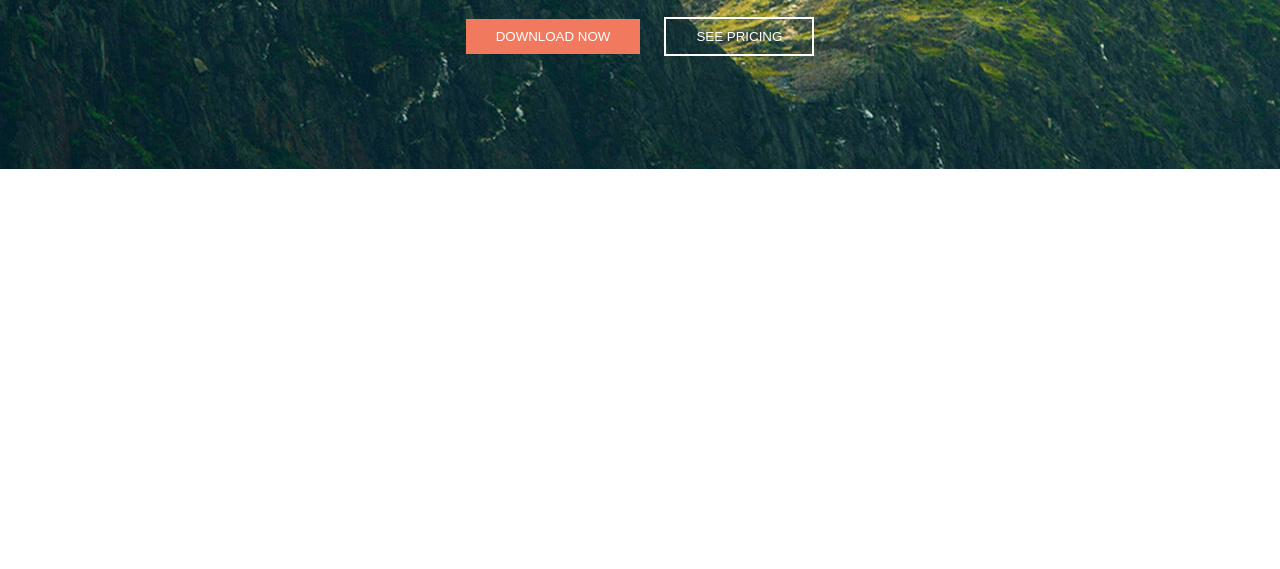
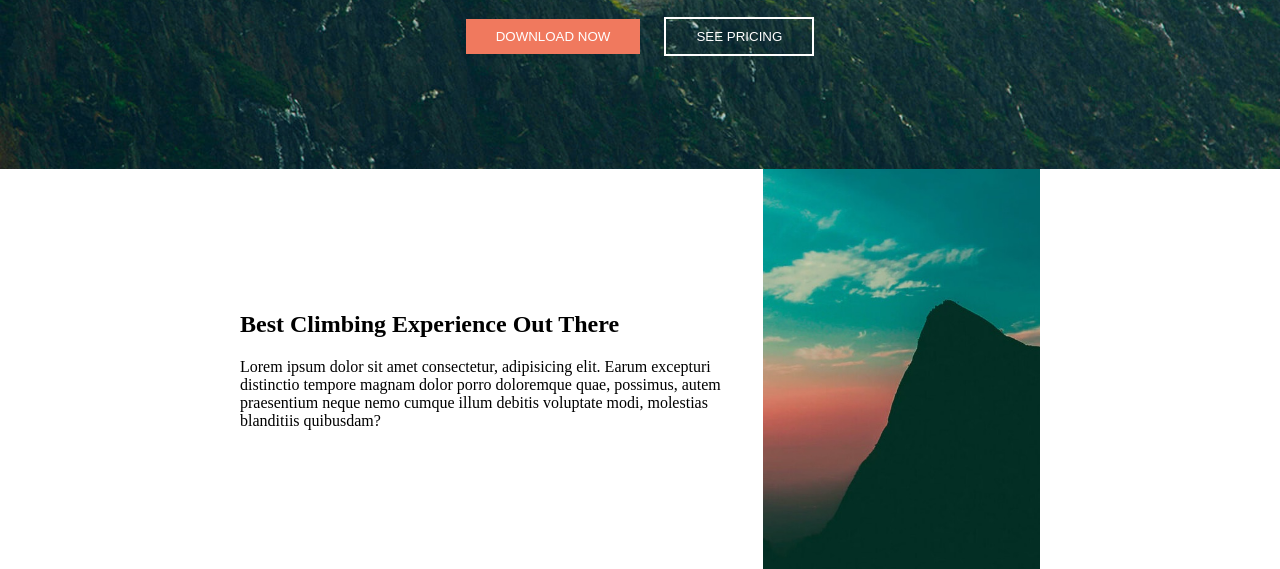
Before and after one commit to sebastijandumancic/osvit-practice-project, a website: page index.html in a window 1280 px wide. Shown: the part 331-900 px from the top of the page. Before the commit the page ends 800 px from the top, so only its background shows below. Drawn offline with Linux system fonts and the light colour scheme.

Commit message:
introduction section styling

```diff
--- a/index.html
+++ b/index.html
@@ -62,6 +62,21 @@
           </div>
         </div>
       </section>
+
+      <section class="introduction">
+        <div class="wrapper">
+          <div>
+            <h1>Best Climbing Experience Out There</h1>
+            <p>
+              Lorem ipsum dolor sit amet consectetur, adipisicing elit. Earum
+              excepturi distinctio tempore magnam dolor porro doloremque quae,
+              possimus, autem praesentium neque nemo cumque illum debitis
+              voluptate modi, molestias blanditiis quibusdam?
+            </p>
+          </div>
+          <img src="assets/about_visual.jpg" alt="Visual" />
+        </div>
+      </section>
     </main>
   </body>
 </html>
--- a/style.css
+++ b/style.css
@@ -34,6 +34,7 @@ body {
   position: relative;
   background-image: url("assets/header_visual.jpg");
   background-repeat: no-repeat;
+  background-size: cover;
   height: 500px;
   display: flex;
   align-items: center;
@@ -64,3 +65,17 @@ body {
 .hero-cta button + button {
   margin-left: 20px;
 }
+
+.introduction .wrapper {
+  display: flex;
+  justify-content: space-between;
+  align-items: center;
+}
+
+.wrapper {
+  max-width: 800px;
+  margin: 0 auto;
+}
+.introduction img {
+  max-height: 400px;
+}
```
Also changed, not shown: assets/about_visual.jpg (added).
